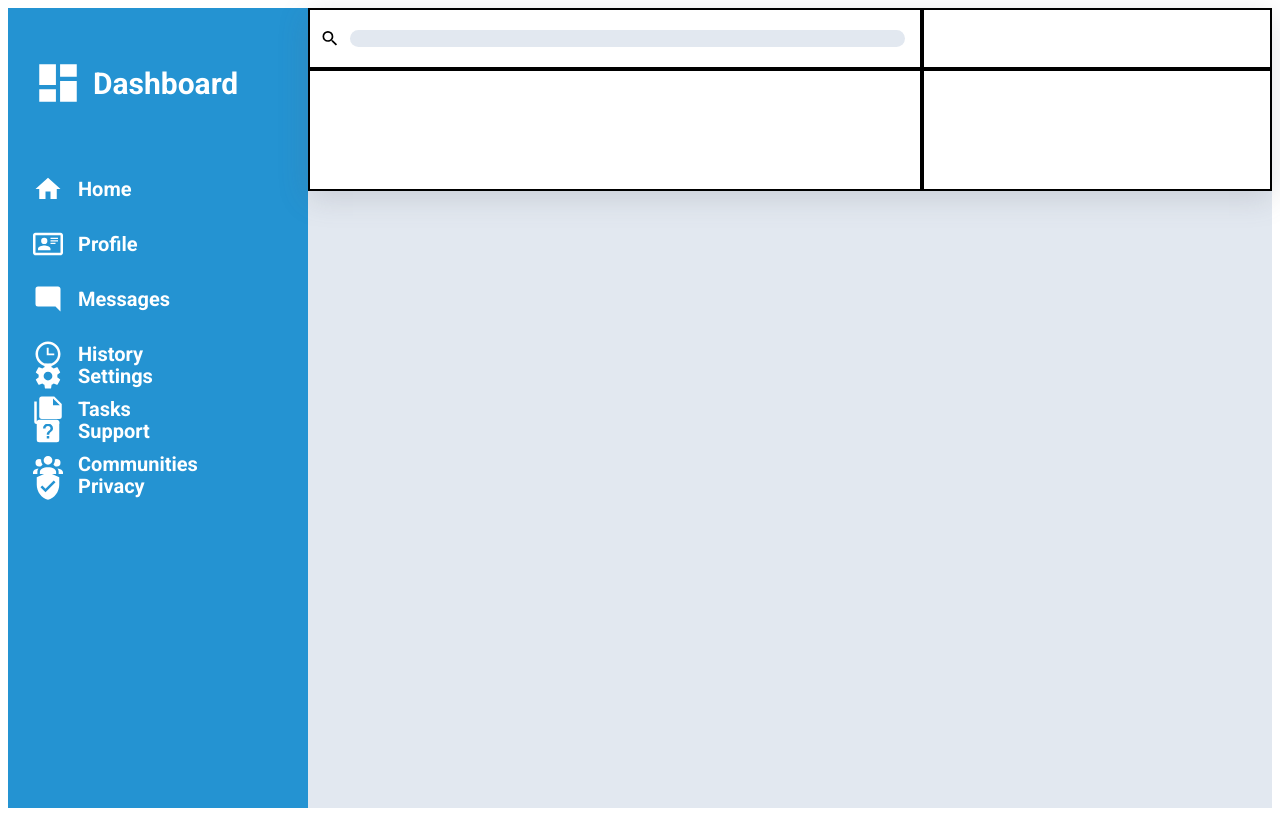
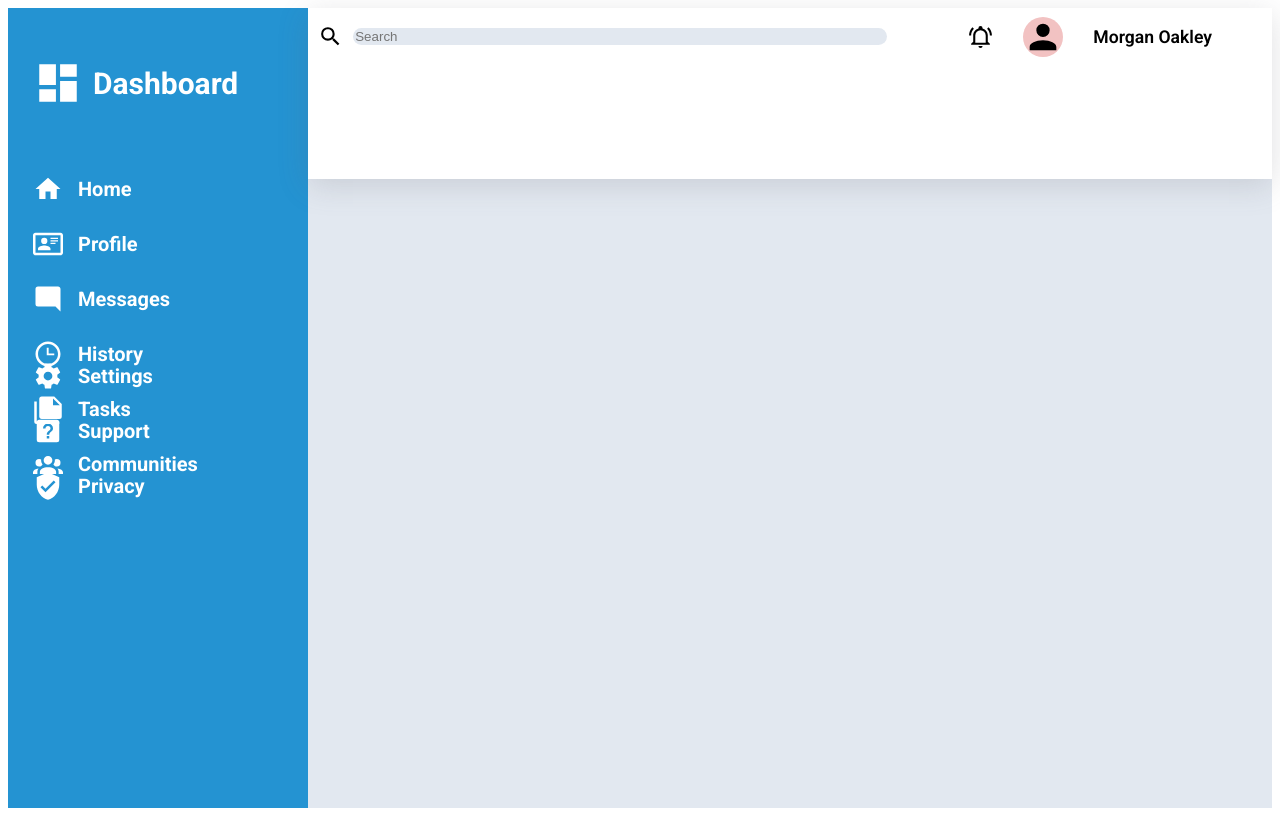
Before and after one commit to ssaigol/admin-dashboard, a plain HTML site: page index.html in a window 1280 px wide. Drawn offline with Linux system fonts and the light colour scheme.

Commit message:
Add account section top right of header

```diff
--- a/index.html
+++ b/index.html
@@ -13,8 +13,14 @@
 <body>
     <div class="main-container">
         <div class="header">
-            <div class="search"><img src="img/search.svg" alt="Home" width="20px"><input class="searchbar" type="search"></div>
-            <div class="user-account"></div>
+            <div class="search">
+                <img src="img/search.svg" alt="Home" width="25px"><input class="searchbar" type="search" placeholder="Search">
+            </div>
+            <div class="user-account">
+                <img src="img/notifications.svg" alt="Notifications Bell" width="25px">
+                <img class="avatar" src="img/account.svg" alt="User Avatar" width="40px">
+                <div class="user-name">Morgan Oakley</div>
+            </div>
             <div class="user-welcome"></div>
             <div class="user-functions"></div>
         </div>
--- a/style.css
+++ b/style.css
@@ -5,7 +5,8 @@
     grid-template-areas:
         "sidebar header"
         "sidebar main-content";
-        height: 100vh;
+    height: 100vh;
+    font-family: Roboto;
 }
 
 .sidebar {
@@ -13,7 +14,6 @@
     color: #ffffff;
     padding-right: 70px;
     padding-left: 25px;
-    font-family: Roboto;
     font-weight: 700;
 
     grid-area: sidebar;
@@ -70,13 +70,14 @@
     grid-template-rows: 1fr 2fr;
 }
 
-        .header > * {
+        /* .header > * {
             border: 2px black solid;
-        }
+        } */
 
         .search {
             display: flex;
-            padding: 0px 10px;
+            padding-left: 10px;
+            padding-right: 30px;
             gap: 5px;
         }
 
@@ -85,7 +86,25 @@
             margin: 20px 5px;
             border-radius: 10px;
             border: none;
-            background-color: rgb(226, 232, 240);
+            background-color: #e2e8f0;
+        }
+
+        .user-account {
+            display: flex;
+            justify-content: end;
+            align-items: center;
+            gap: 30px;
+            padding-right: 60px;
+        }
+
+        .avatar {
+            border-radius: 50%;
+            background-color: rgb(242, 194, 194);
+        }
+
+        .user-name {
+            font-weight: 600;
+            font-size: 1.1rem;
         }
 
 
```
Also changed, not shown: img/account.svg (added), img/notifications.svg (added).
